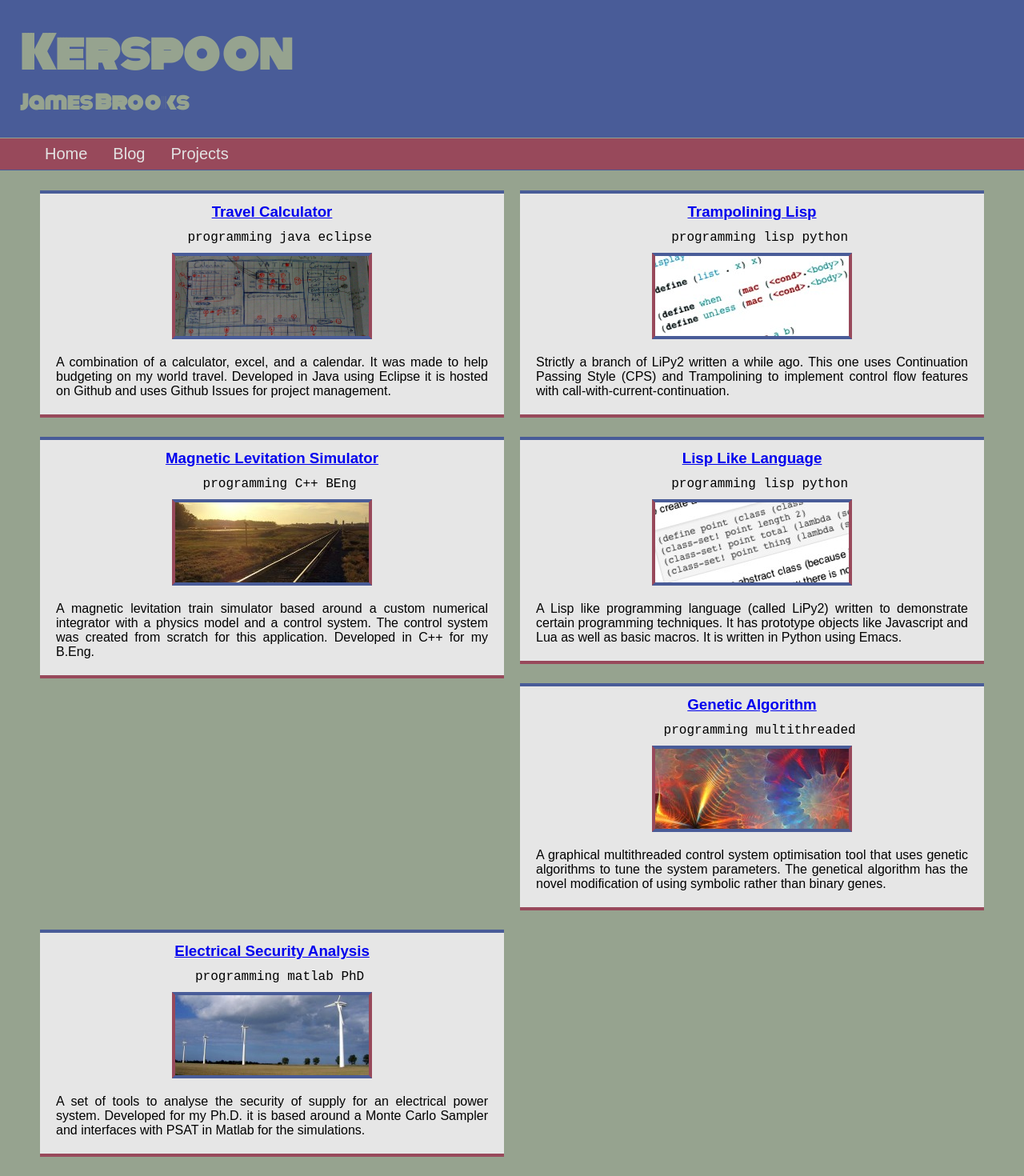
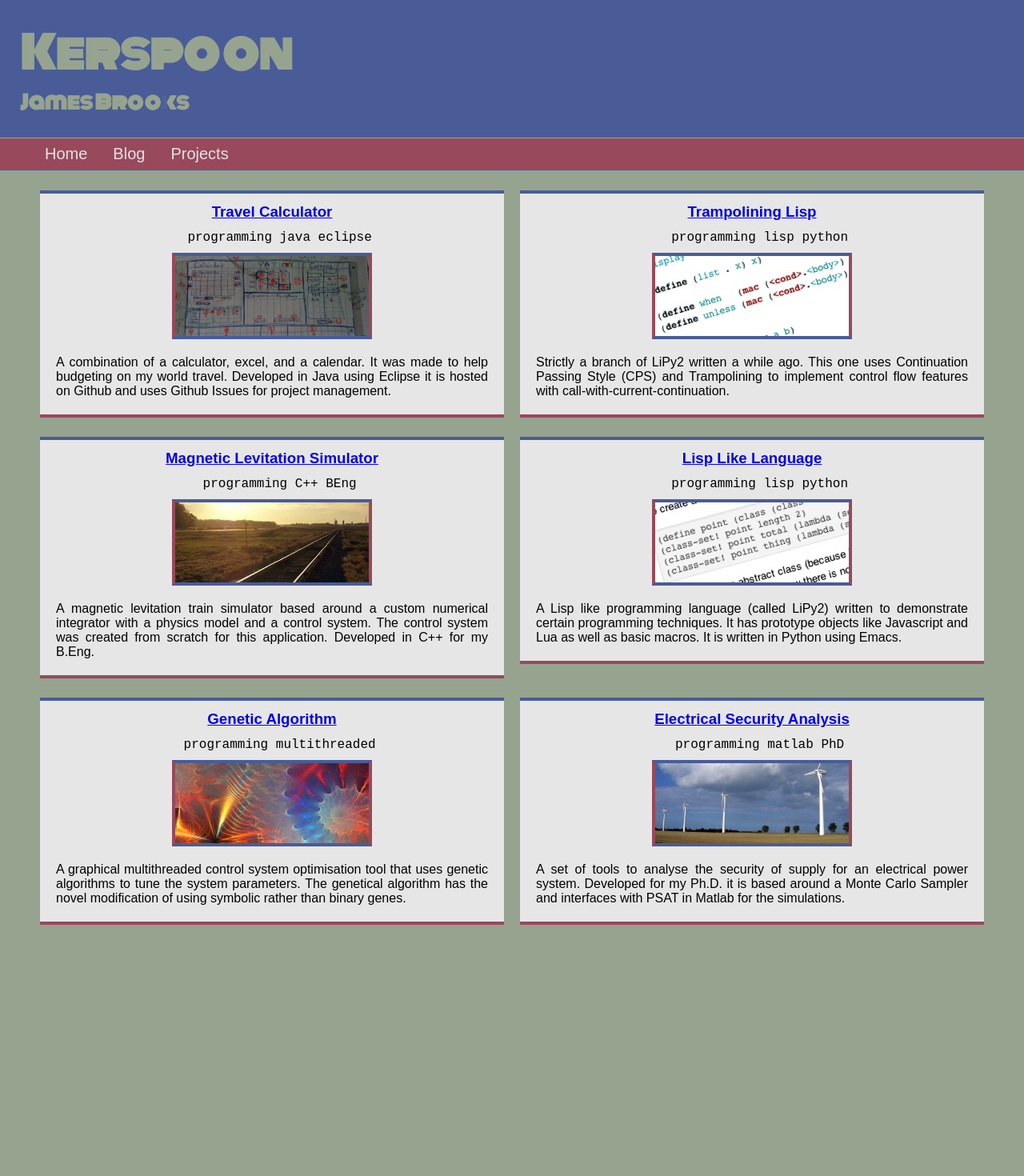
Before and after one commit to kerspoon/kerspoon.com, a Jekyll site: the page built from projects/index.html, in a window 1280 px wide. Shown: the whole page at 80% size. Built offline with Jekyll 4.4.1, drawn with Linux system fonts in a browser that asks for light colours; some web fonts are replaced; after the commit the page ends 1180 px from its top, so only the background shows below that.

Commit message:
Each row of posts is in its own container
Unfortunatly I can't get the row elements to be the same height.

```diff
--- a/_includes/posts.html
+++ b/_includes/posts.html
@@ -1,27 +1,33 @@
 
-<div role="main" class="grid-container">
+
+{% if width == 33 %}
+{% assign modulomod = 3 %}
+{% else %}
+{% assign modulomod = 100 | divided_by:width %}
+{% endif %}
+
+<div role="main">
+  <div class="grid-container">
     {% for post in posts %}
+    {% assign loopid = forloop.index | modulo:modulomod %}
     <div class="grid-{{ width }}">
       <div class="project-entry">
         <h3>
           <a href="{{ post.url }}">{{ post.title }}</a>
         </h3>
-
         <div class="tags">
           &nbsp;
           {% for tag in post.tags %}
             {{ tag }}
           {% endfor %}
         </div>
-
         <a href="{{ post.url }}">
           {% if post.image %}
-          <img class="center" src="/img/{{ post.image }}" width="242" height="100" alt="">
+          <img class="center" src="/img/{{ post.image }}" alt="">
           {% else %}
-          <img class="center" src="http://placehold.it/242x100" width="242" height="100" alt="">
+          <img class="center" src="http://placehold.it/242x100" alt="">
           {% endif %}
         </a>
-
         {% if post.summary %}
         <p>{{ post.summary | strip_html | truncatewords: 150 }}</p>
         {% elsif post.description %}
@@ -29,8 +35,12 @@
         {% else %}
         <p>{{ post.content | strip_html | truncatewords: 50 }}</p>
         {% endif %}
-
       </div>
     </div>
+    {% if loopid == 0 %}
+  </div>
+  <div class="grid-container">
+    {% endif %}
     {% endfor %}
+  </div>
 </div>
--- a/assets/style.css
+++ b/assets/style.css
@@ -97,6 +97,7 @@ nav ul li a:hover, nav ul li:hover > a {
 }
 
 .project-entry img {
+    max-width: 242px;
     border-bottom: solid 4px #495C98;
     border-left: solid 4px #98495B;
     border-top: solid 4px #495C98;
```
